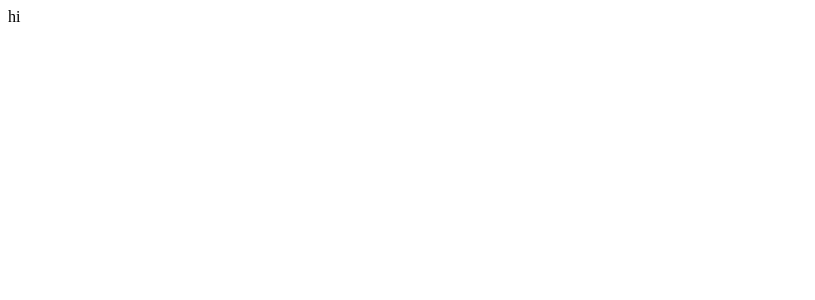
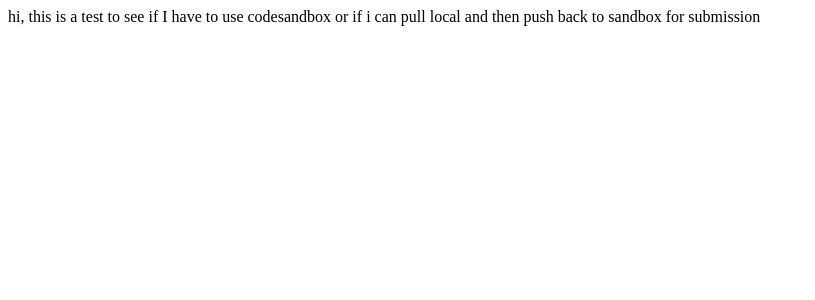
Before and after one commit to itsOrD/st-takehome-challenge-forked-, a React (Vite) app: page / in a window 1280 px wide. Shown: the top 300 px of the page, without its empty margins (0-815 px from the left). Built offline with nearby package versions, Linux system fonts and the light colour scheme.

Commit message:
Setup for local dev

```diff
--- a/package.json
+++ b/package.json
@@ -1,5 +1,5 @@
 {
-  "name": "sandbox",
+  "name": "beckerlegs-sandbox",
   "private": true,
   "version": "0.0.0",
   "type": "module",
@@ -26,5 +26,8 @@
     "eslint-plugin-react-refresh": "^0.4.1",
     "typescript": "^5.0.2",
     "vite": "^4.4.0"
+  },
+  "engines": {
+    "node": ">=18.0.0"
   }
 }
--- a/src/components/Article.tsx
+++ b/src/components/Article.tsx
@@ -1,10 +1,10 @@
 const Article = () => {
-
-    return (
-        <div>
-            hi
-        </div>
-    )
+  return (
+    <div>
+      hi, this is a test to see if I have to use codesandbox or if i can pull
+      local and then push back to sandbox for submission
+    </div>
+  );
 };
 
 export default Article;
```
Also changed, not shown: 1 other file (tests, documents, lock files or other folders).
